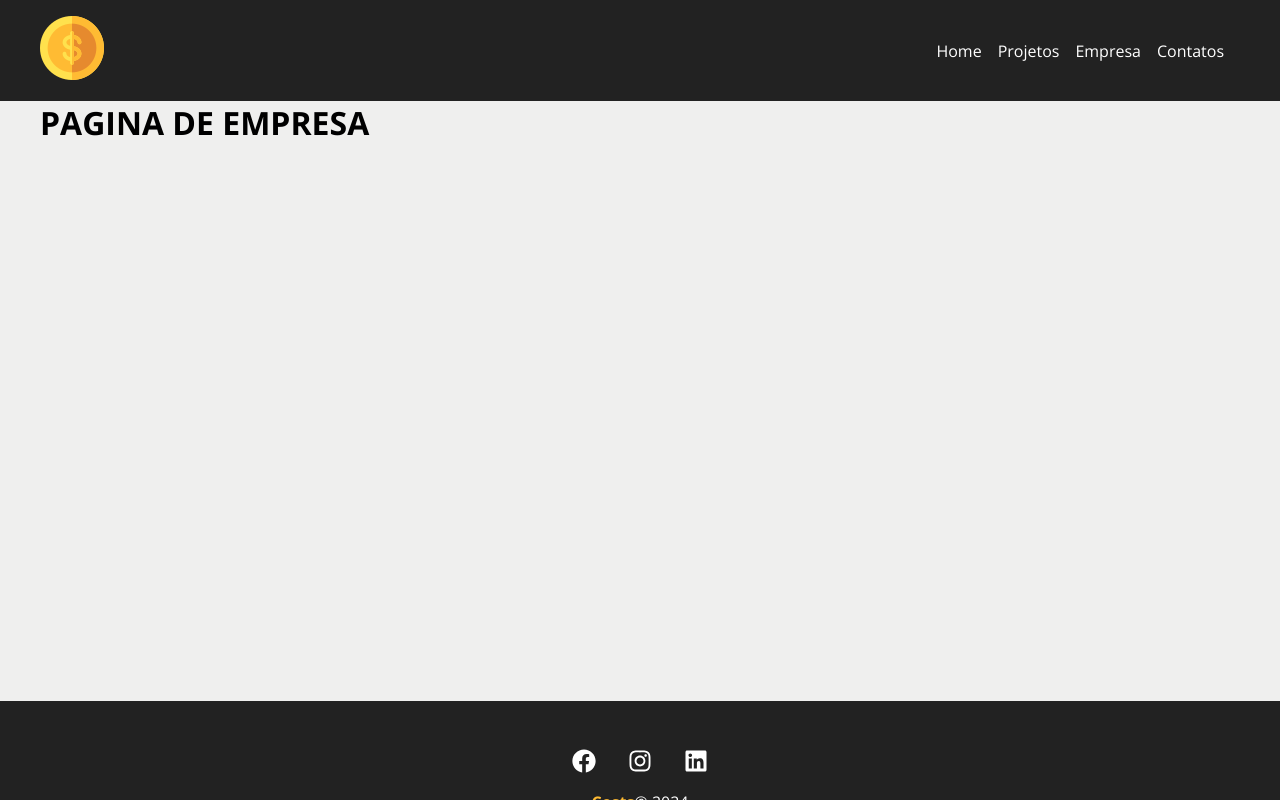
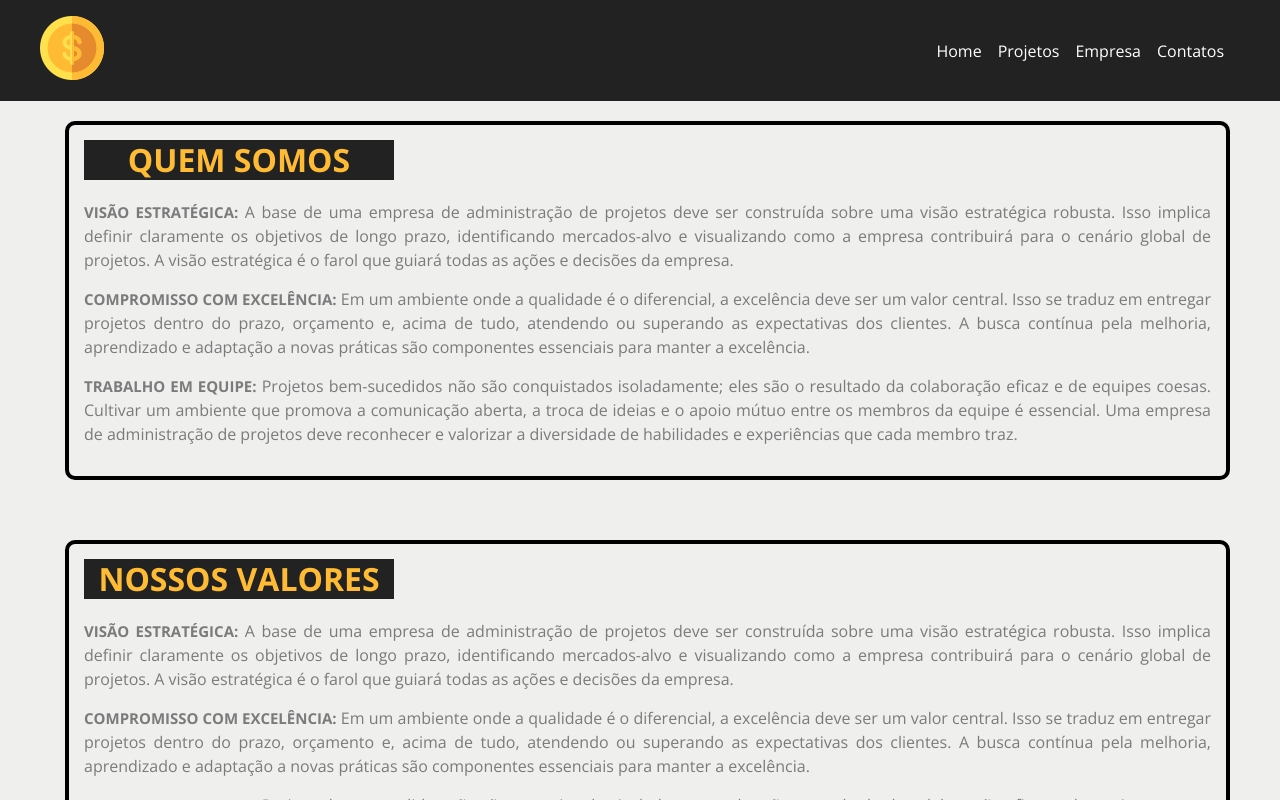
Before and after one commit to Minnael/COSTS-FRONT, a React (Vite) app: page /empresa in a window 1280 px wide. Shown: the top 800 px of the page. Built offline with nearby package versions, Linux system fonts and the light colour scheme.

Commit message:
add empresa descriptions

```diff
--- a/src/Components/Form/SubmitButton/styles.css
+++ b/src/Components/Form/SubmitButton/styles.css
@@ -6,6 +6,7 @@
    transition: 0.5s;
    cursor: pointer;
    border: none;
+   border-radius: 10px;
 }
 
 .button:hover {
--- a/src/Components/Pages/Empresa/Empresa.jsx
+++ b/src/Components/Pages/Empresa/Empresa.jsx
@@ -1,7 +1,21 @@
+import './styles.css'
+
 function Empresa(){
    return (
-      <div>
-         <h1>PAGINA DE EMPRESA</h1>
+      <div className='container-empresa'>
+         <div className='container-descricao'>
+            <h1>QUEM SOMOS</h1>
+            <p><b>VISÃO ESTRATÉGICA:</b> A base de uma empresa de administração de projetos deve ser construída sobre uma visão estratégica robusta. Isso implica definir claramente os objetivos de longo prazo, identificando mercados-alvo e visualizando como a empresa contribuirá para o cenário global de projetos. A visão estratégica é o farol que guiará todas as ações e decisões da empresa.</p>
+            <p><b>COMPROMISSO COM EXCELÊNCIA:</b> Em um ambiente onde a qualidade é o diferencial, a excelência deve ser um valor central. Isso se traduz em entregar projetos dentro do prazo, orçamento e, acima de tudo, atendendo ou superando as expectativas dos clientes. A busca contínua pela melhoria, aprendizado e adaptação a novas práticas são componentes essenciais para manter a excelência.</p>
+            <p><b>TRABALHO EM EQUIPE:</b> Projetos bem-sucedidos não são conquistados isoladamente; eles são o resultado da colaboração eficaz e de equipes coesas. Cultivar um ambiente que promova a comunicação aberta, a troca de ideias e o apoio mútuo entre os membros da equipe é essencial. Uma empresa de administração de projetos deve reconhecer e valorizar a diversidade de habilidades e experiências que cada membro traz.</p>
+         </div>
+
+         <div className='container-descricao'>
+            <h1>NOSSOS VALORES</h1>
+            <p><b>VISÃO ESTRATÉGICA:</b> A base de uma empresa de administração de projetos deve ser construída sobre uma visão estratégica robusta. Isso implica definir claramente os objetivos de longo prazo, identificando mercados-alvo e visualizando como a empresa contribuirá para o cenário global de projetos. A visão estratégica é o farol que guiará todas as ações e decisões da empresa.</p>
+            <p><b>COMPROMISSO COM EXCELÊNCIA:</b> Em um ambiente onde a qualidade é o diferencial, a excelência deve ser um valor central. Isso se traduz em entregar projetos dentro do prazo, orçamento e, acima de tudo, atendendo ou superando as expectativas dos clientes. A busca contínua pela melhoria, aprendizado e adaptação a novas práticas são componentes essenciais para manter a excelência.</p>
+            <p><b>TRABALHO EM EQUIPE:</b> Projetos bem-sucedidos não são conquistados isoladamente; eles são o resultado da colaboração eficaz e de equipes coesas. Cultivar um ambiente que promova a comunicação aberta, a troca de ideias e o apoio mútuo entre os membros da equipe é essencial. Uma empresa de administração de projetos deve reconhecer e valorizar a diversidade de habilidades e experiências que cada membro traz.</p>
+         </div>
       </div>
    )
 }
--- /dev/null
+++ b/src/Components/Pages/Empresa/styles.css
@@ -0,0 +1,46 @@
+.container-empresa {
+   width: 100%;
+   display: flex;
+   text-align: center;
+   align-items: center;
+   flex-direction: column;
+}
+
+
+.container-descricao {
+   margin-right: 10px;
+   margin-left: 25px;
+   margin-top: 20px;
+   margin-bottom: 40px;
+
+   border: 4px solid black;
+   padding: 15px;
+   border-radius: 10px;
+
+   text-align: justify;
+   align-items: center;
+   line-height: 1.5em;
+   flex-direction: column;
+}
+
+.container-empresa h1 {
+   width: 310px;
+
+   font-size: 2em;
+   text-align: center;
+   margin-bottom: 20px;
+
+   color: #ffbb33;
+   padding: 8px;
+   background-color: #222;
+}
+
+.container-descricao p {
+   font-size: 16px;
+   margin-bottom: 15px;
+   color: #7b7b7b;
+}
+
+.container-descricao b {
+   font-size: 15px;
+}
--- a/src/Components/Pages/Home/styles.css
+++ b/src/Components/Pages/Home/styles.css
@@ -8,7 +8,7 @@
 }
 
 .home-container h1 {
-   font-size: 2.5em;
+   font-size: 2.6em;
    margin-bottom: .5em;
 }
 
@@ -19,7 +19,9 @@
 }
 
 .home-container p {
-   margin-bottom: 1.5em;
+   font-size: 14.5px;
+   margin-top: 1em;
+   margin-bottom: 2em;
    color: #7b7b7b
 }
 
```
